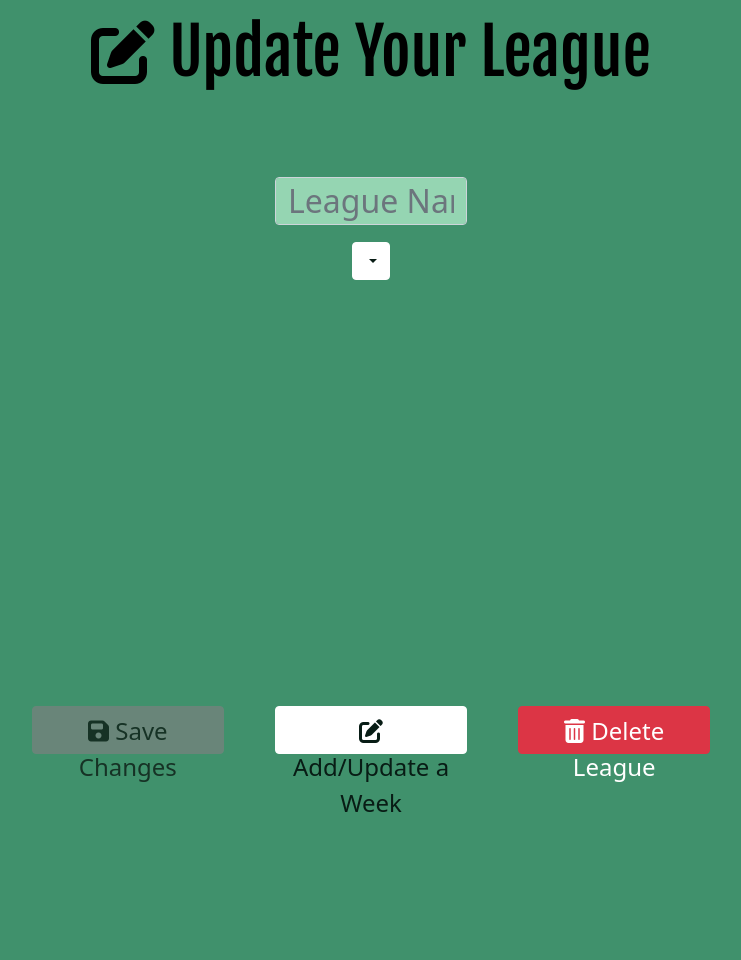
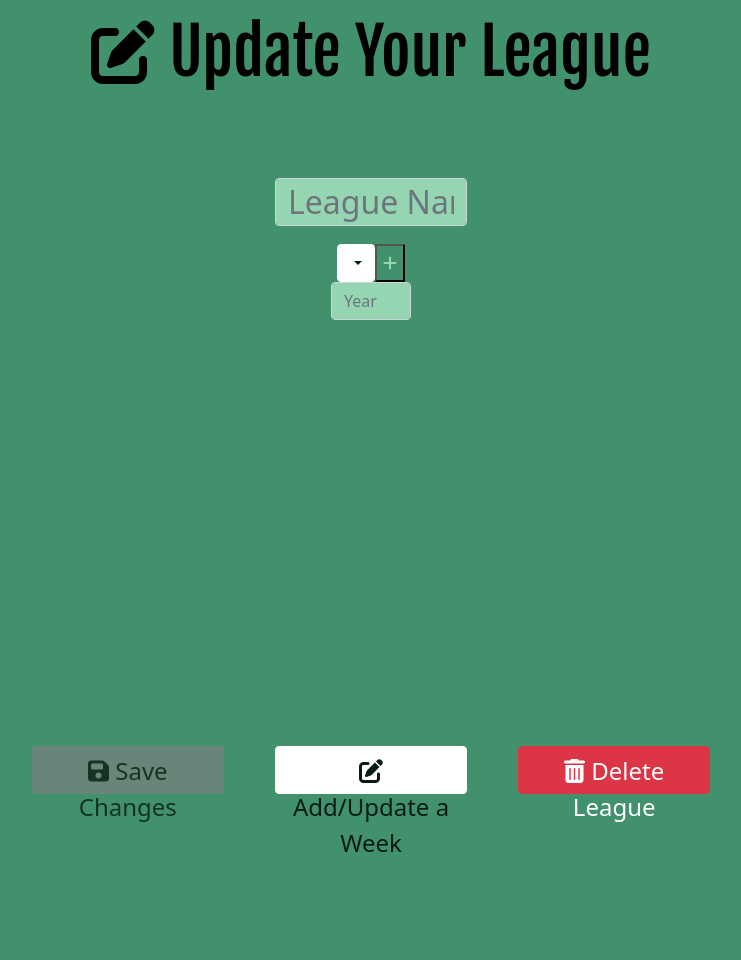
Before and after one commit to joeyagreco/FFWEBAPP, a Flask app: template templates/updateLeaguePage.html in a window 1280 px wide. Shown: the part 64-1024 px from the top of the page, without its empty margins (269-1010 px from the left). Run offline with Flask 2, Linux system fonts and the light colour scheme; the template is opened without the code that fills it, so the values that code supplies are empty; some libraries are stand-ins or nearby versions.

Commit message:
added year form and add year button

```diff
--- a/static/css/updateLeaguePage.css
+++ b/static/css/updateLeaguePage.css
@@ -8,7 +8,7 @@
 
 .topForm {
     width: 100%;
-    height: 15%;
+    height: 20%;
     order: 1;
     display: flex;
     flex-direction: column;
@@ -34,7 +34,18 @@
     display: none;
 }
 
-.yearSelectDropdown {
+.yearSelect {
+    order: 2;
+    display: flex;
+    flex-direction: row;
+}
+
+.yearForm {
+    order: 3;
+    width: 5rem !important;
+}
+
+.addYearButtonPlus {
     order: 2;
 }
 
--- a/templates/updateLeaguePage.html
+++ b/templates/updateLeaguePage.html
@@ -27,7 +27,7 @@
         <input class="leagueNameForm form-control primaryFormColors" type="text" name="league_name" id="league_name" value="{{league.leagueName}}" placeholder="League Name" required autocomplete="off" onchange="changeMade()">
         <input class="leagueIdHidden" type="number" name="league_id" id="league_id" value="{{league._id}}">
         <input class="leagueNumberOfTeamsHidden" type="number" name="number_of_teams" id="number_of_teams" value="{{league.numberOfTeams}}">
-        <div class="yearSelectDropdown">
+        <div class="yearSelect">
             <button class="btn btn-secondary dropdown-toggle primaryButtonColors" type="button" id="dropdownMenuButton" data-toggle="dropdown" aria-haspopup="true" aria-expanded="false">
                 {{selected_year}}
             </button>
@@ -40,7 +40,9 @@
                     {% endif %}
                 {% endfor %}
             </div>
+            <button class="addYearButtonPlus primaryColorBackground" type="button" onclick=""><i class="fas fa-plus secondaryFontColorLight"></i></button>
         </div>
+        <input class="yearForm form-control primaryFormColors" type="text" name="year_form" id="year_form" value="{{selected_year}}" placeholder="Year" required autocomplete="off" onchange="changeMade()">
     </div>
 
     <div class="middleForms">
```
